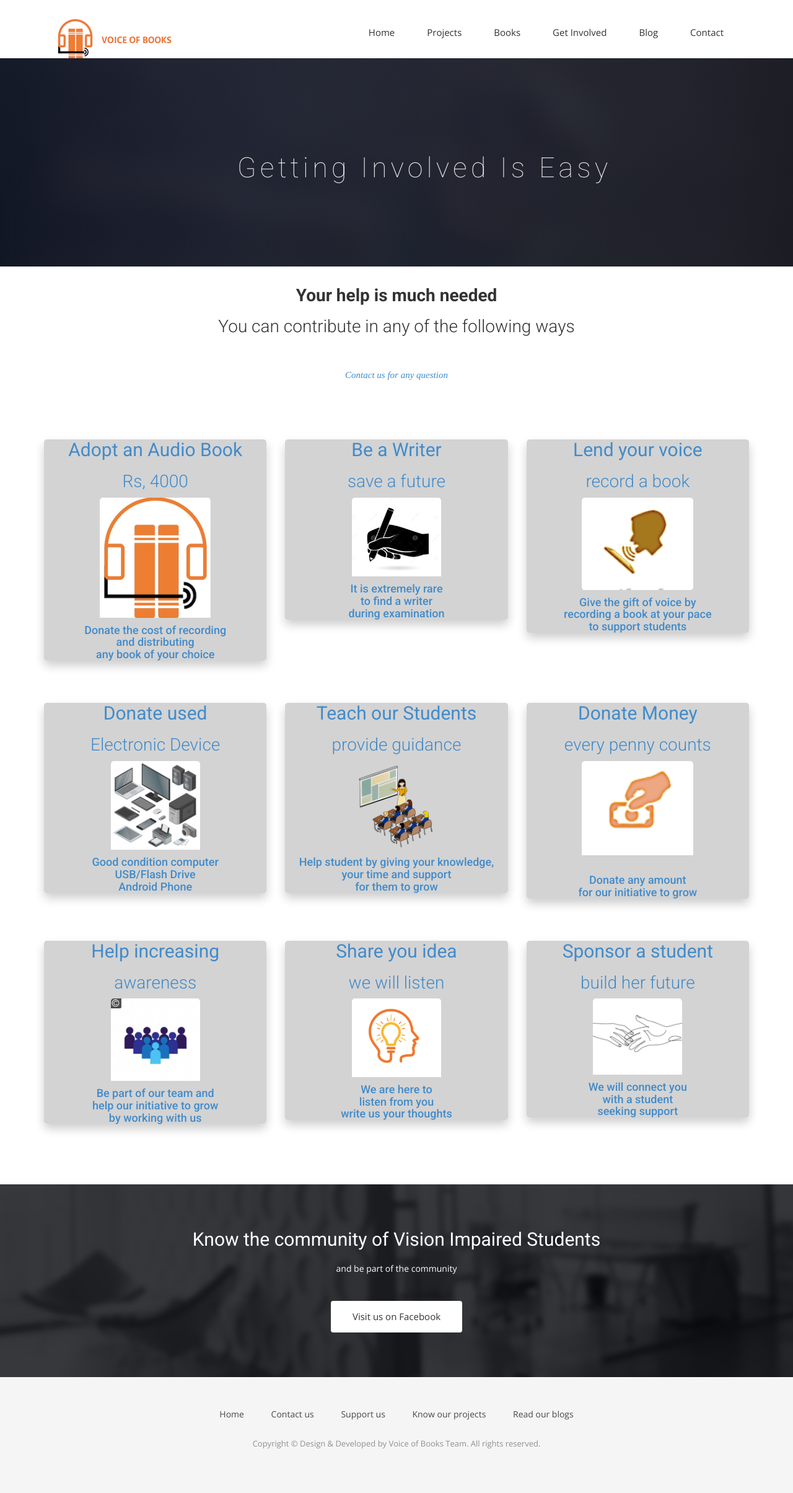
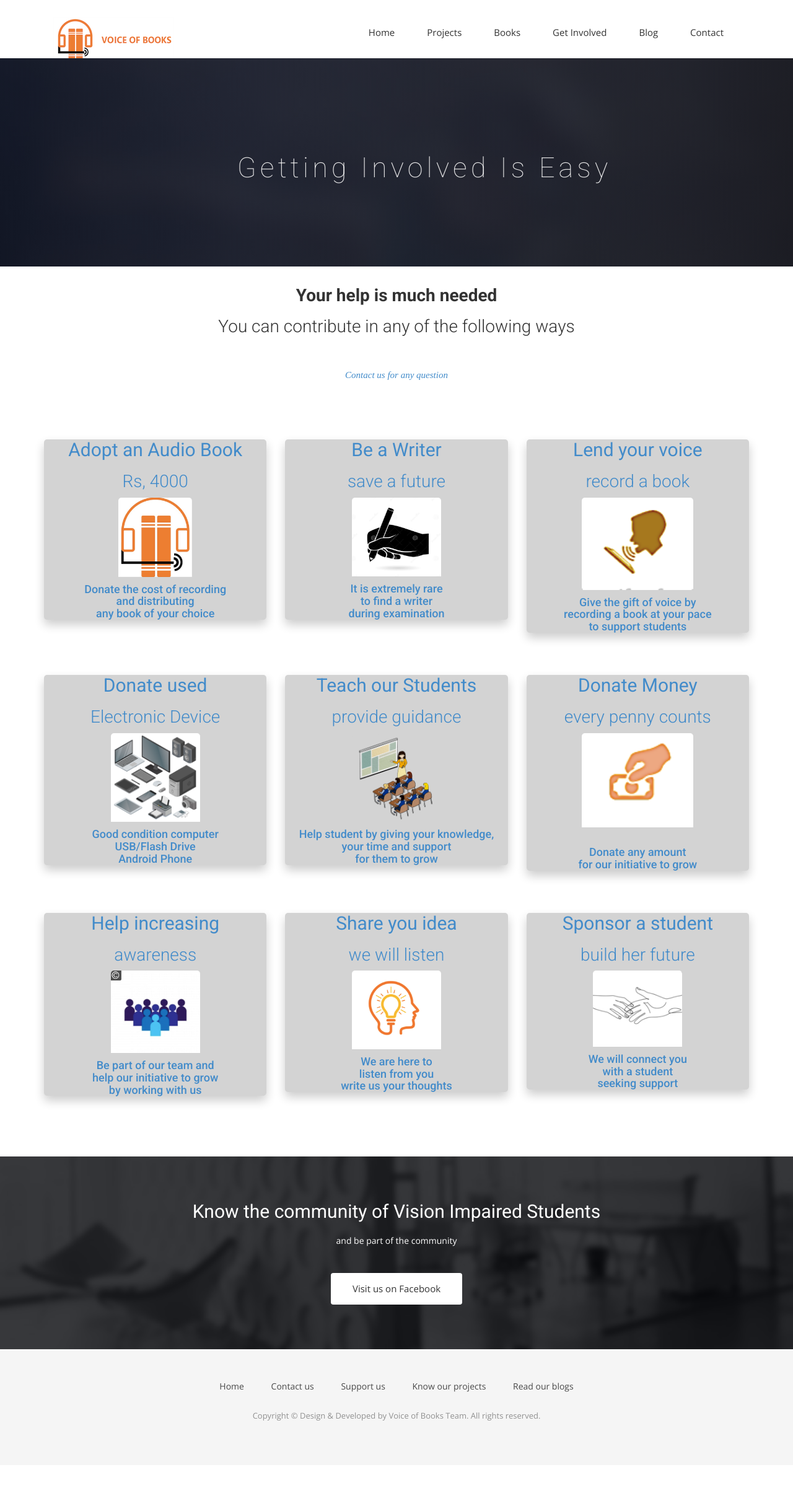
Before and after one commit to rajibmaitra/voiceofbooks, a Jekyll site: the page built from get-involved.html, in a window 1280 px wide. Shown: the whole page at 62% size. Built offline with Jekyll 4.4.1, drawn with Linux system fonts in a browser that asks for light colours; nearby versions of some CDN libraries; some web fonts are replaced; comment, search, counter and statistics services are not loaded; a style sheet for code colours, icons or effects is not loaded; after the commit the page ends 2364 px from its top, so only the background shows below that.

Commit message:
updated adopt a book shape

```diff
--- a/_includes/get-inv-list.html
+++ b/_includes/get-inv-list.html
@@ -16,7 +16,7 @@
            <div class="card">
            <h2>Adopt an Audio Book</h2>
            <h3>Rs, 4000</h3>
-            <img src="img/logo-small.png" alt="Books" style="width:50%">
+            <img src="img/logo-small.png" alt="Books" style="width:33%">
             <p></p>
             <h4>Donate the cost of recording <br> and distributing <br> any book of your choice</b></h4>
            </div>
```
